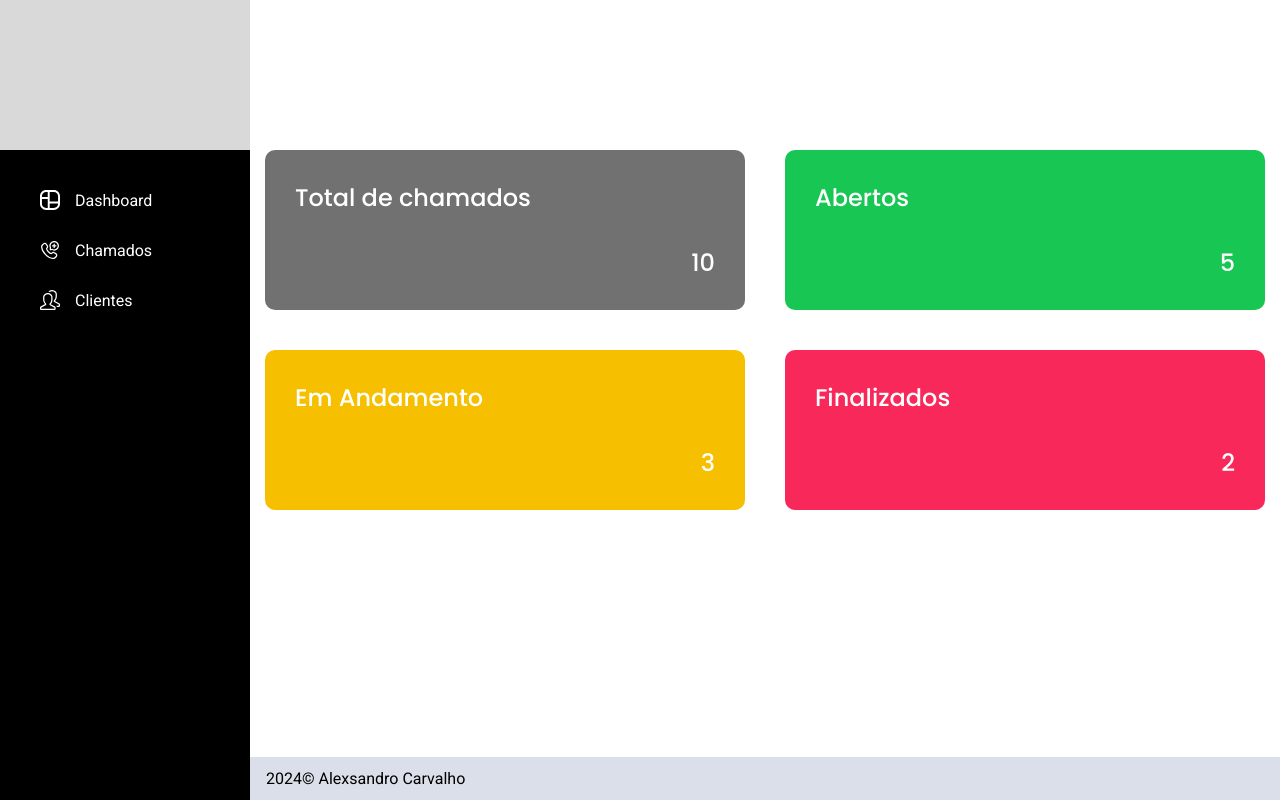
After one commit to alexsmcar/Sistema_chamados_cs50, a Python web app: template templates/dashboard.html in a window 1280 px wide. The commit adds this page. Run offline with Jinja, Linux system fonts and the light colour scheme; the template is opened without the code that fills it, so the values that code supplies are empty.

Commit message:
criação dashboard

```diff
--- a/static/css/cores.css
+++ b/static/css/cores.css
@@ -1,4 +1,9 @@
 :root {
     --corAzul: #1770FF;
     --branco: #ffffff;
+    --pretoSidebar: #0D0E12;
+    --cinzaFooter : #DBDFE9;
+    --verde: #17C653;
+    --amarelo: #F6C000;
+    --vermelho: #F8285A;
 }
--- /dev/null
+++ b/static/css/dashboard.css
@@ -0,0 +1,84 @@
+.conteudo_header {
+    height: 150px;
+}
+.dashboard_container {
+    display: grid;
+    grid-template-columns: auto 1fr;
+    grid-template-rows: 1fr auto;
+    min-height: 100vh;
+}
+
+.cabecalho {
+    width: 250px;
+    height: 100%;
+    background-color: black;
+    grid-row: span 2;
+}
+
+.navegacao_principal {
+    color: var(--branco);
+
+}
+.logo_container {
+    height: 150px;
+    background-color: #D9D9D9;
+}
+
+.nav_links {
+    display: flex;
+    flex-direction: column;
+    gap: 30px;
+    padding: 40px;
+}
+.nav_links li a {
+    display: flex;
+    gap: 15px;
+    align-items: center;
+}
+.dashboard_content {
+    display: grid;
+    grid-template-columns: 1fr 1fr;
+    gap: 40px;
+    max-width: 1000px;
+    margin: 0 auto;
+
+}
+.dashboard_info h2,
+.dashboard_info span {
+    font-family: "Poppins";
+    font-weight: 500;
+    font-size: 1.5rem;
+    color: var(--branco);
+}
+.dashboard_info span {
+    justify-self: end;
+}
+
+.dashboard_info {
+    display: grid;
+    padding: 30px;
+    gap: 30px;
+    border-radius: 10px;
+}
+
+.dash_total {
+    background: #717171;
+}
+
+.dash_aberto {
+    background: var(--verde);
+}
+
+.dash_andamento {
+    background: var(--amarelo);
+}
+
+.dash_finalizado {
+    background: var(--vermelho);
+}
+
+.footer {
+    background: var(--cinzaFooter);
+    height: max-content;
+    padding: 12px 16px;
+}
--- a/static/css/estilo.css
+++ b/static/css/estilo.css
@@ -18,10 +18,15 @@ button {
     padding: 0;
     cursor: pointer;
 }
-h1, h2, h3, h4, p {
+h1, h2, h3, h4, p, ul {
     margin: 0px;
 }
 a {
     text-decoration: none;
-    background-color: inherit;
+    color: inherit;
+    display: inline-block;
 }
+ul {
+    padding: 0;
+    list-style: none;
+}
--- a/static/css/login.css
+++ b/static/css/login.css
@@ -34,7 +34,7 @@
     font-family: "Roboto";
     font-size: 1rem;
     padding: 8px 16px;
-    border-radius: 4px;
+    border-radius: 10px;
     width: 100%;
     box-sizing: border-box;
     background-color: #F7F7F7;
@@ -43,8 +43,8 @@
 .btn_login {
     font-family: "Poppins";
     font-size: 1.25rem;
-    background: var(--corAzul);
-    border-radius: 4px;
+    background: var(--pretoSidebar);
+    border-radius: 10px;
     color: var(--branco);
     display: block;
     text-align: center;
--- a/static/css/style.css
+++ b/static/css/style.css
@@ -1,3 +1,4 @@
 @import url(./estilo.css);
 @import url(./login.css);
 @import url(./cores.css);
+@import url(./dashboard.css);
--- /dev/null
+++ b/templates/dashboard.html
@@ -0,0 +1,56 @@
+<!DOCTYPE html>
+<html lang="pt-br">
+<head>
+    <meta charset="UTF-8">
+    <meta name="viewport" content="width=device-width, initial-scale=1.0">
+    <link rel="stylesheet" href="../static/css/style.css">
+    <link rel="preconnect" href="https://fonts.googleapis.com">
+    <link rel="preconnect" href="https://fonts.gstatic.com" crossorigin>
+    <link href="https://fonts.googleapis.com/css2?family=Poppins:ital,wght@0,100;0,200;0,300;0,400;0,500;0,600;0,700;0,800;0,900;1,100;1,200;1,300;1,400;1,500;1,600;1,700;1,800;1,900&family=Roboto:ital,wght@0,100;0,300;0,400;0,500;0,700;0,900;1,100;1,300;1,400;1,500;1,700;1,900&display=swap" rel="stylesheet">
+    <title>Document</title>
+</head>
+<body>
+    <div class="dashboard_container">
+        <header class="cabecalho">
+            <div class="logo_container"></div>
+            <nav class="navegacao_principal">
+                <ul class="nav_links">
+                    <li><a href="./dashboard.html"><img src="../static/img/icon/dashboard-cropped.svg" width="20px" height="20px">Dashboard</a></li>
+                    <li><a href="./chamados.html"><img src="../static/img/icon/chamado.svg" width="20px" height="20px">Chamados</a></li>
+                    <li><a href="./clientes.html"><img src="../static/img/icon/clientes.svg" width="20px" height="20px">Clientes</a></li>
+                </ul>
+            </nav>
+
+        </header>
+        <main>
+            <section class="conteudo_header"></section>
+            <section class="conteudo_principal">
+                <div class="dashboard_content">
+                    <div class="dashboard_info dash_total">
+                        <h2>Total de chamados</h2>
+                        <span>10</span>
+                    </div>
+                    <div class="dashboard_info dash_aberto">
+                        <h2>Abertos</h2>
+                        <span>5</span>
+                    </div>
+                    <div class="dashboard_info dash_andamento">
+                        <h2>Em Andamento</h2>
+                        <span>3</span>
+                    </div>
+                    <div class="dashboard_info dash_finalizado">
+                        <h2>Finalizados</h2>
+                        <span>2</span>
+                    </div>
+                </div>
+
+            </section>
+
+        </main>
+        <footer class="footer">
+            <p>2024© Alexsandro Carvalho</p>
+        </footer>
+    </div>
+
+</body>
+</html>
```
Also changed, not shown: templates/cadastrar.html (+44 -0 lines), templates/login.html (+4 -4 lines), static/img/icon/chamado.svg (added), static/img/icon/clientes.svg, static/img/icon/dashboard-cropped.svg (added).
